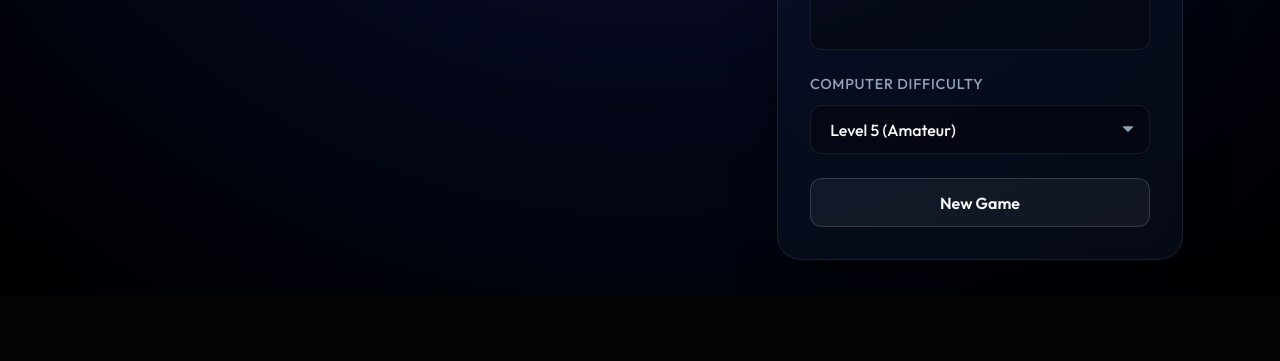
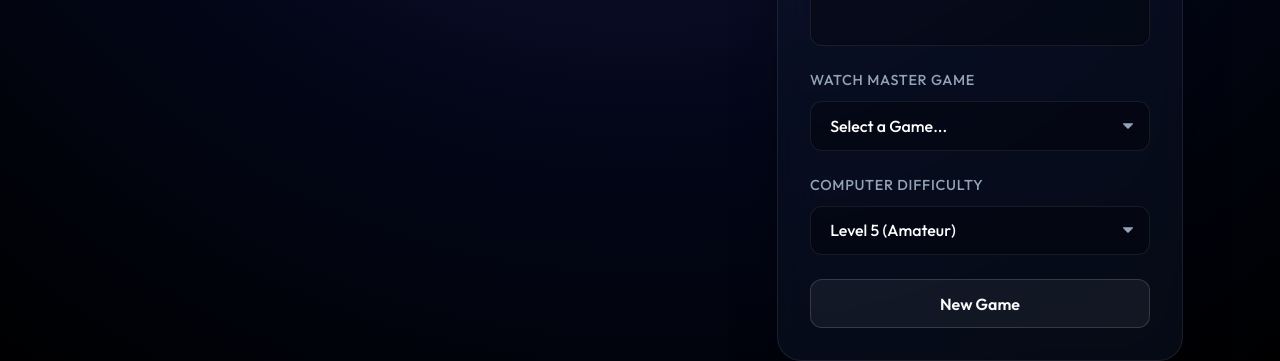
Before and after one commit to ShinHeeYoun/ChessPractice, a React (Vite) app: page / in a window 1280 px wide. Shown: the part 504-865 px from the top of the page. Before the commit the page ends 800 px from the top, so only its background shows below. Built offline with nearby package versions, Linux system fonts and the light colour scheme.

Commit message:
auto: update

```diff
--- a/src/components/ChessGame.jsx
+++ b/src/components/ChessGame.jsx
@@ -1,6 +1,7 @@
 import { useState, useEffect, useRef, useCallback } from 'react';
 import { Chess } from 'chess.js';
 import { Chessboard } from 'react-chessboard';
+import { masterGames } from '../data/masterGames';
 
 export default function ChessGame() {
   const [game, setGame] = useState(new Chess());
@@ -223,6 +224,16 @@ export default function ChessGame() {
   // Navigation functions
   const goToMove = (index) => {
     if (index < -1 || index >= moveHistory.length) return;
+
+    setMoveHistory(prev => {
+      const newHist = [...prev];
+      // Inject beforeEval if stepping forward exactly one move in a loaded game
+      if (index === currentMoveIndex + 1 && !newHist[index].beforeEval) {
+        newHist[index] = { ...newHist[index], beforeEval: { ...prevEvalRef.current } };
+      }
+      return newHist;
+    });
+
     const newGame = new Chess();
     for (let i = 0; i <= index; i++) {
       newGame.move(moveHistory[i]);
@@ -242,6 +253,35 @@ export default function ChessGame() {
     setEvalMate(null);
     prevEvalRef.current = { evaluation: 0, evalMate: null };
     updateStatus(newGame);
+  };
+
+  const loadMasterGame = (e) => {
+    const gameId = parseInt(e.target.value, 10);
+    if (isNaN(gameId)) return;
+
+    const selectedGame = masterGames.find(g => g.id === gameId);
+    if (!selectedGame) return;
+
+    const newGame = new Chess();
+    newGame.loadPgn(selectedGame.pgn);
+
+    const historyMoves = newGame.history({ verbose: true });
+    const startGame = new Chess();
+
+    setGame(startGame);
+    setFen(startGame.fen());
+
+    const formattedHistory = historyMoves.map(move => ({
+      ...move,
+      color: move.color,
+    }));
+
+    setMoveHistory(formattedHistory);
+    setCurrentMoveIndex(-1);
+    setEvaluation(0);
+    setEvalMate(null);
+    prevEvalRef.current = { evaluation: 0, evalMate: null };
+    updateStatus(startGame);
   };
 
   // Evaluation Bar Math
@@ -376,6 +416,21 @@ export default function ChessGame() {
         </div>
 
         <div className="select-wrapper">
+          <label htmlFor="masterGame">Watch Master Game</label>
+          <select
+            id="masterGame"
+            className="difficulty-select"
+            defaultValue=""
+            onChange={loadMasterGame}
+          >
+            <option value="" disabled>Select a Game...</option>
+            {masterGames.map(g => (
+              <option key={g.id} value={g.id}>{g.title}</option>
+            ))}
+          </select>
+        </div>
+
+        <div className="select-wrapper">
           <label htmlFor="difficulty">Computer Difficulty</label>
           <select
             id="difficulty"
```
